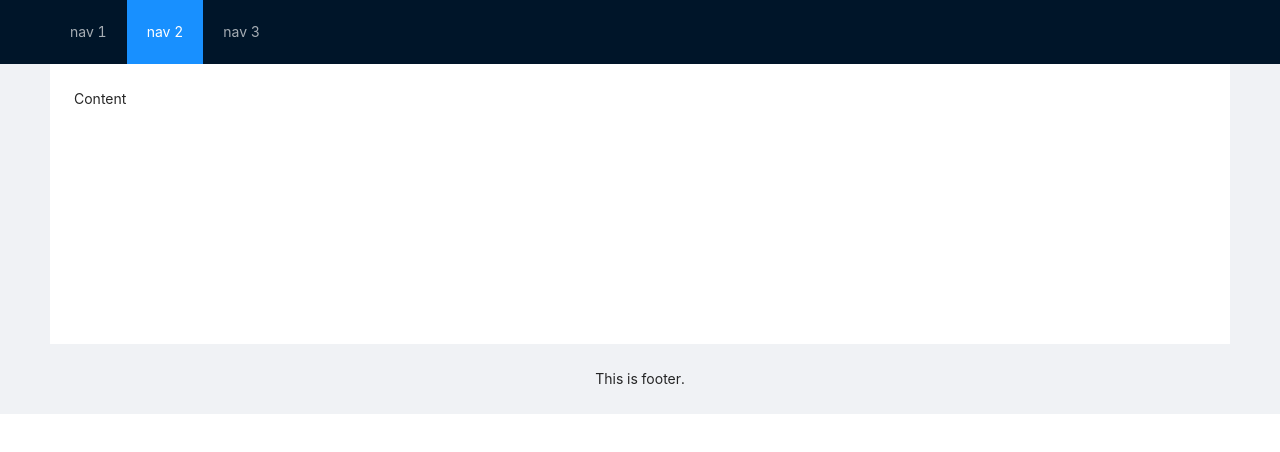
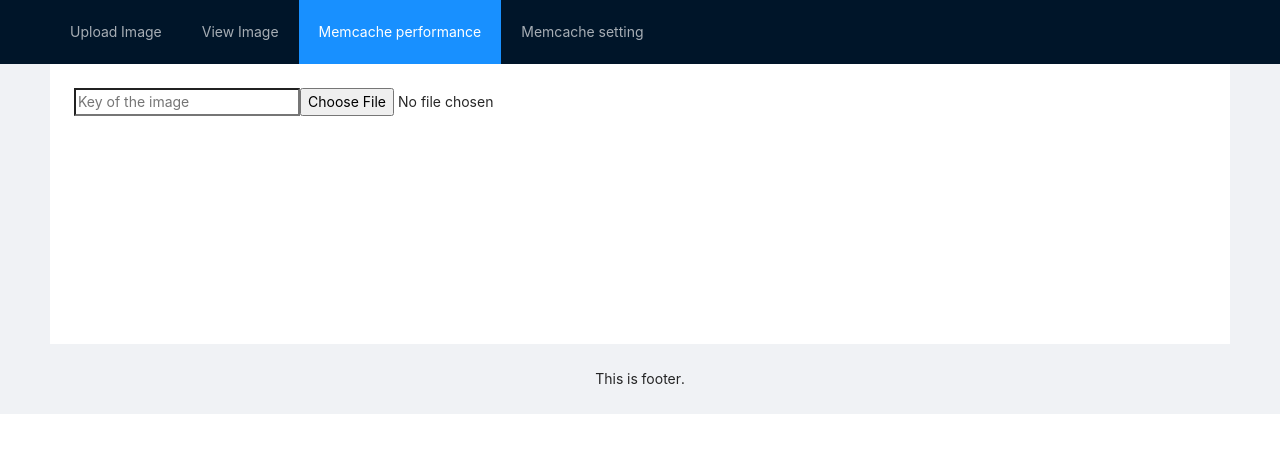
Before and after one commit to cz2h/frontend, a React (Create React App) app: page / in a window 1280 px wide. Shown: the top 452 px of the page. Built offline with nearby package versions, Linux system fonts and the light colour scheme.

Commit message:
Add component for image upload

```diff
--- a/src/apiEndPoints.js
+++ b/src/apiEndPoints.js
@@ -8,9 +8,10 @@ const API = {
     TEST:  "/test",
     TESTLOGIN: "/test/testlogin",
     LOGIN:  "/user/login",
-    ADDIMAGE: "/image/uploadImage",
+    UPLOADIMAGE: "/api/upload",
     DELETEIMAGE: "/image/deleteImage",
-    GETIMAGE: "/image/getImage"
+    GETIMAGE: "/api/key/",
+    GETALLKEYS: "/api/list_keys"
 };
 
 for (var endpoint in API) {
--- /dev/null
+++ b/src/imageUploader/ImageUploader.js
@@ -0,0 +1,57 @@
+import { useState } from "react";
+// import { connect } from "react-redux";
+import postRequest from "../rpcCalls/postRequest";
+
+const ImageUploader = () => {
+    const [errorMessage, setMessage] = useState("");
+    const [imageKey, setImageKey] = useState("");
+
+    const myProps = {
+        onChange(info) {
+            let file = info.file;
+            if (file.status !== 'uploading') {
+                if (! file.type.includes('image')) {
+                    setMessage("You should only uplode images");
+                } else {
+                    let response = postRequest.postImage(imageKey, info.file);
+                    if (response.success !== "true") {
+                        setMessage(response.error.message);
+                    }
+                }
+            }
+        },
+    };
+
+    return (
+        <div>
+            <input type="text"
+                placeholder="Key of the image"
+                onChange={(e) => {
+                    let imageKey = e.target.value;
+                    setImageKey(imageKey);
+                }}
+            />
+            <input
+                type="file"
+                onChange={(e) => {
+                        [...e.target.files].map((file) => {
+                        myProps.onChange({ file: file });
+                    });
+                }}
+            />
+            {errorMessage}
+        </div>
+    );
+}
+
+// const actionsCreactor = {
+//     // uploadImage: actions.ImageUploader;
+// };
+
+// const mapState = (state) => {
+//   return { ...state.actionReducer};
+// };
+
+// export default connect(mapState, actionsCreactor)(ImageUploader);
+
+export default ImageUploader;
--- a/src/layout/mainpage.js
+++ b/src/layout/mainpage.js
@@ -1,24 +1,52 @@
-import React from 'react'
+import React, { useState } from 'react'
 import { Layout, Menu, Breadcrumb } from 'antd';
 import './Mainpage.css';
 
+import ImageUploader from '../imageUploader/ImageUploader';
+
 const { Header, Content, Footer } = Layout;
 
+const NUM_PAGES = 4;
+
+const PAGES_TITLE = {
+  0: "Upload Image",
+  1: "View Image",
+  2: "Memcache performance",
+  3: "Memcache setting"
+}
+
+const PAGES = {
+  0: <ImageUploader/>,
+  1: "VIEW IMAGE PAGE",
+  2: "MEMCACHE STAT",
+  3: "MEMCACHE SETTING"
+}
 
 const Mainpage = (props) => {
+    const [curPage, setCurpage] = useState(0);
+
+    const curPageComponent = PAGES[curPage];
+
     return (
         <Layout className="layout">
         <Header>
           <div className="logo" />
           <Menu theme="dark" mode="horizontal" defaultSelectedKeys={['2']}>
-            {new Array(3).fill(null).map((_, index) => {
-              const key = index + 1;
-              return <Menu.Item key={key}>{`nav ${key}`}</Menu.Item>;
+            {new Array(NUM_PAGES).fill(null).map((_, index) => {
+              const key = index;
+              return <Menu.Item key={key} onClick={(action) => {
+                setCurpage(key)
+              }}>{PAGES_TITLE[key]}</Menu.Item>;
             })}
           </Menu>
         </Header>
         <Content style={{ padding: '0 50px' }}>
-          <div className="site-layout-content">Content</div>
+          <div className="site-layout-content">
+            {
+              curPageComponent
+            }
+
+          </div>
         </Content>
         <Footer style={{ textAlign: 'center' }}>This is footer.</Footer>
       </Layout>
--- a/src/redux/action.js
+++ b/src/redux/action.js
@@ -1,13 +1,13 @@
 const userActions = {
     LOGIN: "LOGIN",
-    ADD_IMAGE: "ADD_IMAGE",
+    UPLOAD_IMAGE: "UPLOAD_IMAGE",
     DELETE_IMAGE: "DELETE_IMAGE",
     GET_IMAGE: "GET_IMAGE",
 };
 
 const actions = {
     login: login,
-    addCourse: addImage,
+    uploadImage: uploadImage,
     deleteImage: deleteImage,
     getImage: getImage
 };
@@ -23,7 +23,7 @@ function login(data){
 }
 
 // TO BE IMPLEMENTED
-function addImage(data) {
+function uploadImage(data) {
 }
 
 // TO BE IMPLEMENTED
--- a/src/redux/reducer.js
+++ b/src/redux/reducer.js
@@ -20,7 +20,7 @@ function actionReducer(state = initState, action) {
             console.log("Action: login");
             return userLogin(state, action.data);
 
-        case userActions.ADD_IMAGE:
+        case userActions.UPLOAD_IMAGE:
             console.log("Action: add image");
             return state;
 
--- /dev/null
+++ b/src/rpcCalls/postRequest.js
@@ -0,0 +1,25 @@
+import axios from "axios";
+
+import API from "../apiEndPoints";
+
+function debugLog(data) {
+    console.log(data);
+}
+
+async function postImage(key, file) {
+    let formdata = new FormData();
+    formdata.append('key', key);
+    formdata.append('file', file);
+
+    let res = await axios.post(URL=API.UPLOADIMAGE, formdata);
+    debugLog(res.data);
+    return res.data;
+}
+
+function getAllKeys() {
+
+}
+
+
+
+export default { postImage }
```
